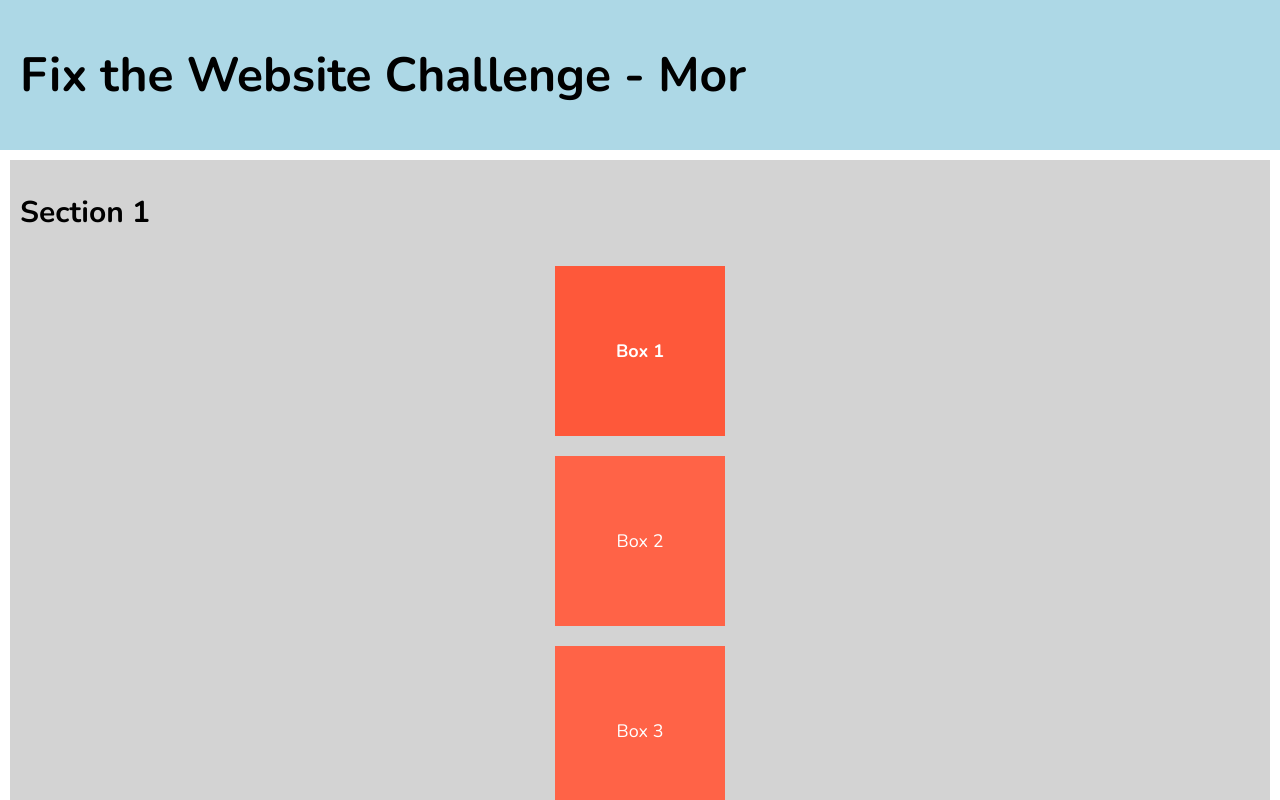
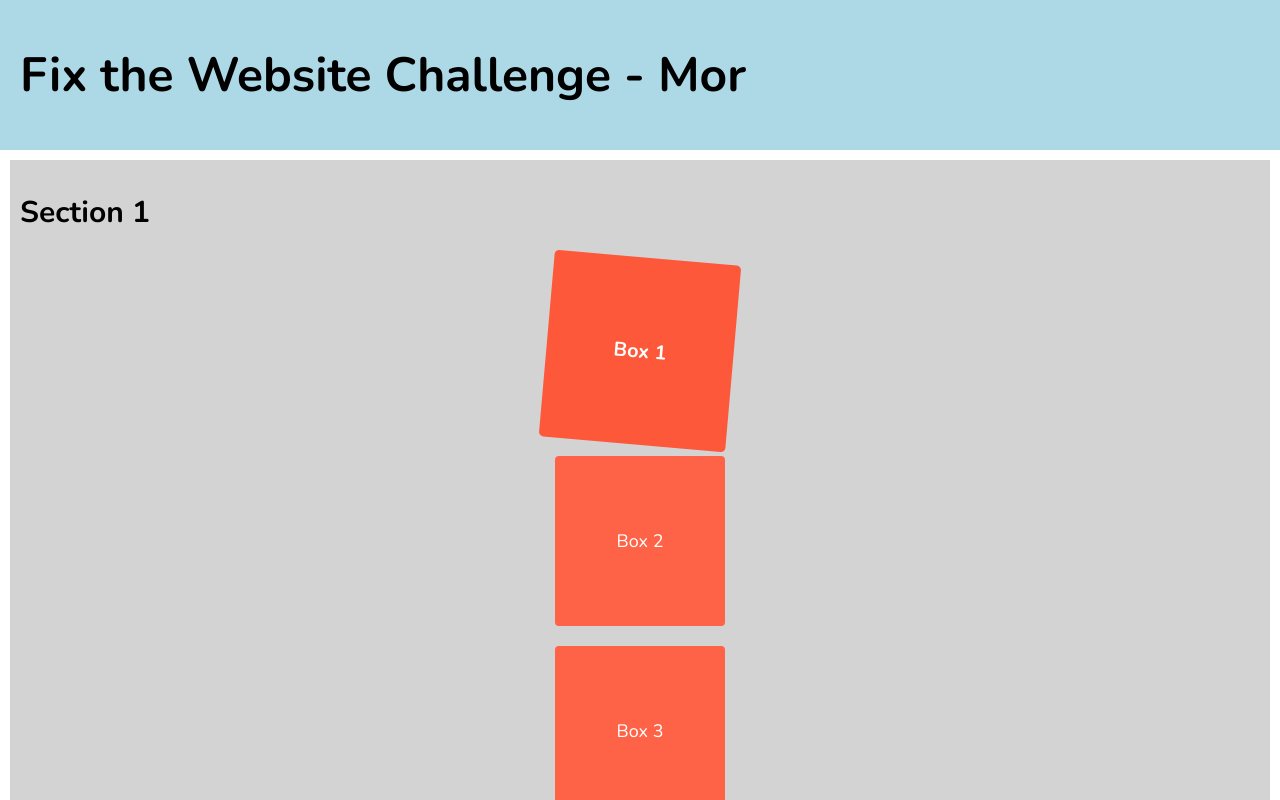
Before and after one commit to mortz123/DevTraining23, a Next.js app: page /day1 in a window 1280 px wide. In both pictures the pointer is over the element "Box 1". Shown: the top 800 px of the page. Built offline with nearby package versions, Linux system fonts and the light colour scheme.

Commit message:
add a nice rotate + scale animation

```diff
--- a/pages/day1.module.css
+++ b/pages/day1.module.css
@@ -74,10 +74,12 @@
   align-items: center;
   justify-content: center;
   transition: all 250ms ease-in-out;
+  border-radius: 4px;
 }
 
 .box:hover {
   cursor: pointer;
   background-color: #fe583a;
   font-weight: bold;
+  transform: rotate(5deg) scale(1.1);
 }
```
